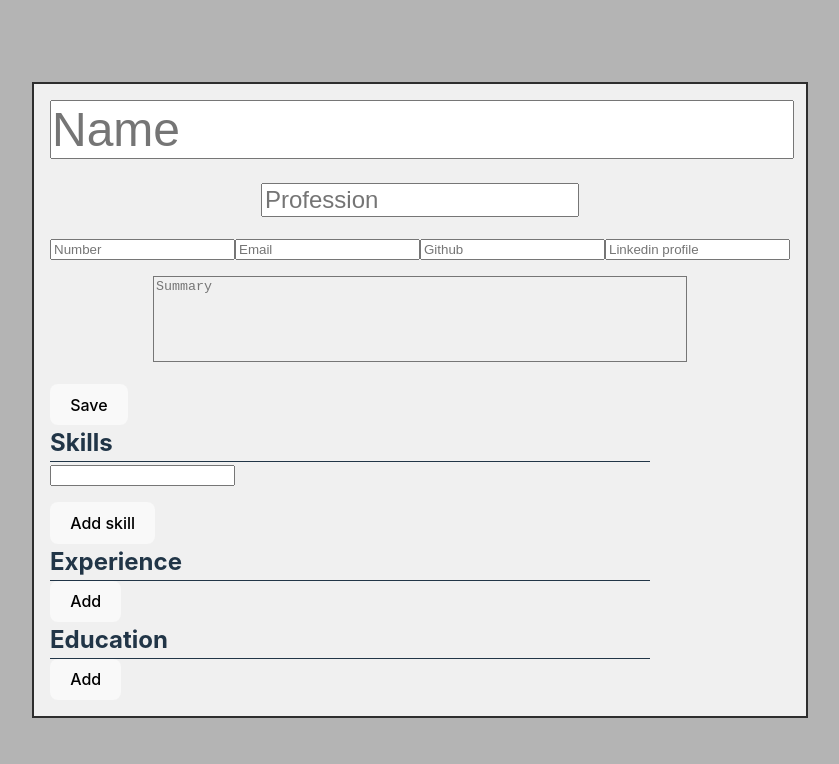
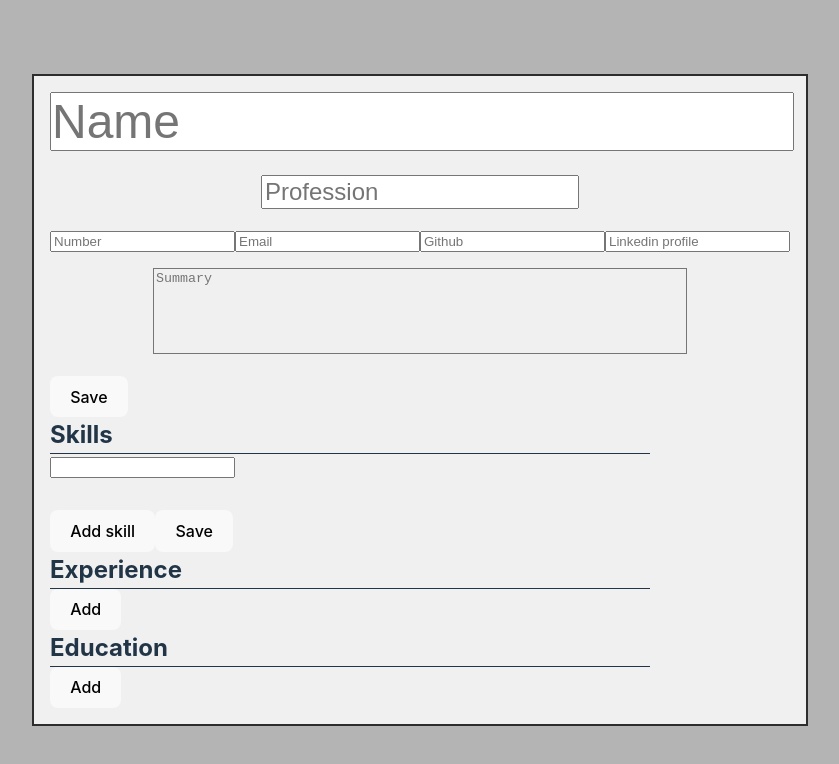
Before and after one commit to LucioFurnari/CV-Application, a React (Vite) app: page / in a window 1280 px wide. Shown: the top 764 px of the page, without its empty margins (220-1059 px from the left). Built offline with nearby package versions, Linux system fonts and the light colour scheme.

Commit message:
Add valid boolean state, and edit/save button

```diff
--- a/src/components/Skillsection.jsx
+++ b/src/components/Skillsection.jsx
@@ -1,7 +1,9 @@
 import { useState } from "react"
+import '../styles/PersonalSection.css'
 export default function Skillsection() {
   const [list, setList] = useState([]);
   const [input, setInput] = useState('');
+  const [edit, setEdit] = useState(false);
 
   function handleInput(ev) {
     const {value} = ev.target;
@@ -11,18 +13,25 @@ export default function Skillsection() {
   function addSkill() {
     setList([...list, input])
   }
+
+  function handleValid() {
+    setEdit(!edit)
+  }
   return(
     <section className="skillList-container">
       <h2>Skills</h2>
-      <input onChange={handleInput}></input>
-      <ul>
-      {list.map((item, index) => {
+        <>
+        {!edit && <input onChange={handleInput}></input>}
+        <ul className="skill-list">
+        {list.map((item, index) => {
         return (
           <li key={index}>{item}</li>
         )
-      })}
-      </ul>
-    <button onClick={addSkill}>Add skill</button>
+        })}
+        </ul>
+        {!edit && <button onClick={addSkill}>Add skill</button>}
+        </>
+    <button onClick={handleValid}>{edit ? 'Edit' : 'Save'}</button>
     </section>
   )
 }
```
